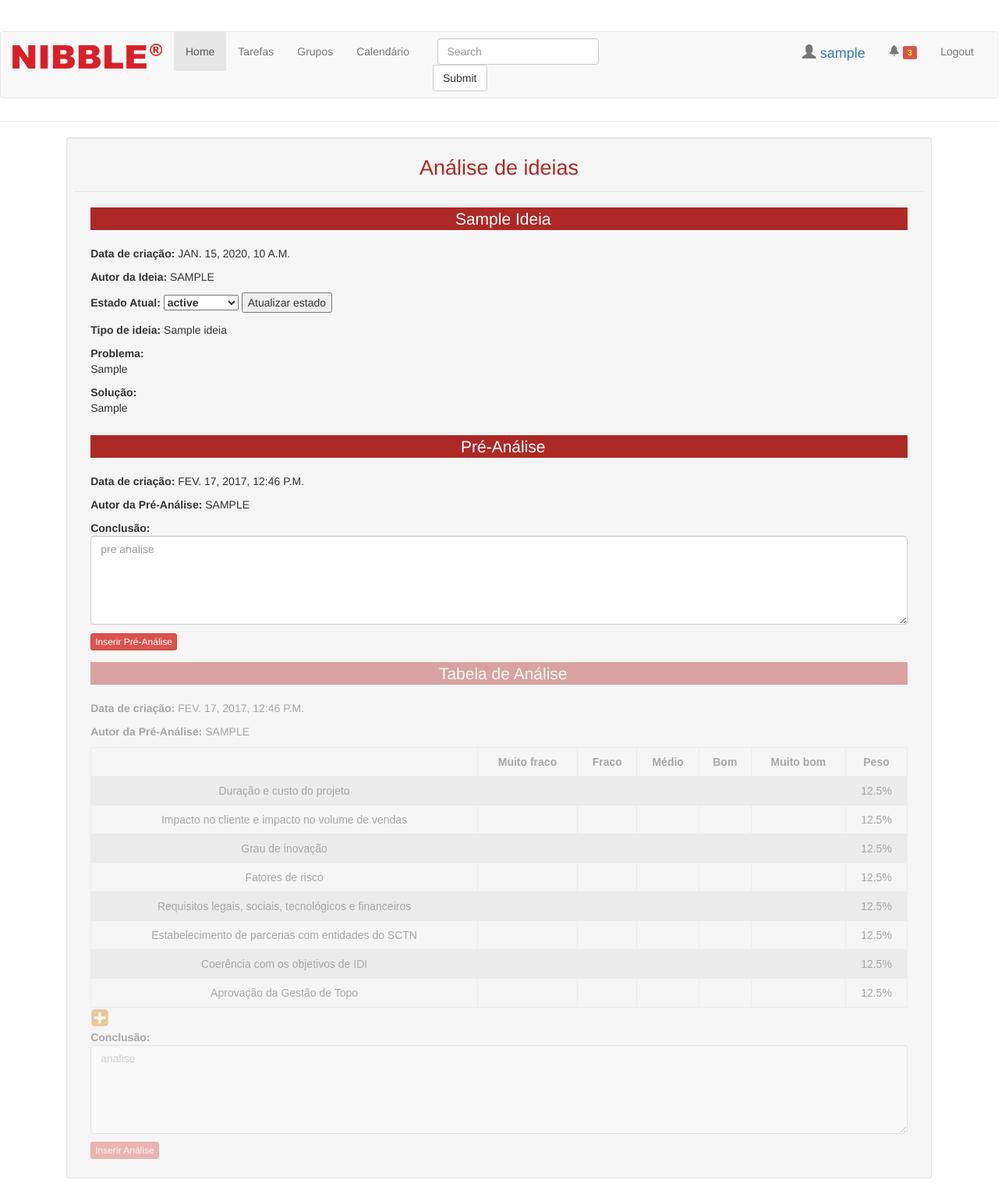
After one commit to siualpinto/SGIDI, a Django app: page /sgidi/ideias/avaliacao/1 in a window 1280 px wide. The commit adds this page. Shown: the whole page at 78% size. Run offline with Django 3.2, Linux system fonts and the light colour scheme; a user stored in the database is signed in; tables that the repository leaves empty hold one stand-in row (values such as "Sample post"); some libraries are stand-ins or nearby versions.

Commit message:
Ideias template v1.6  avaliação de ideias - falta pedido ajax para o estado e backend da avaliação de ideias ✔

```diff
--- a/sgidi/static/css/ideias.css
+++ b/sgidi/static/css/ideias.css
@@ -2,6 +2,10 @@
     color: #36A0FF;
     font-size: 27px;
     padding: 10px;
+}
+
+#avaliacao {
+    color: #ac2925;
 }
 
 .bigicon {
@@ -22,11 +26,62 @@ textarea {
 }
 
 
+input[type=radio]:not(old):checked {
+    display          : block;
 
-input[type=radio]:not(old):checked {
-  display          : block;
+    border           : 0.0625em solid rgb(115,153,77);
+    border-radius    : 0.125em;
+    background       : rgb(153,204,102);
+}
 
-  border           : 0.0625em solid rgb(115,153,77);
-  border-radius    : 0.125em;
-  background       : rgb(153,204,102);
+.lead{
+    text-align: center;
+    padding-left: 1%;
+    color: white;
+    background-color: #ac2925;
 }
+
+.form-group{
+    padding-left: 2%;
+    padding-right: 2%;
+}
+
+p {
+    word-wrap: break-word;
+}
+table {
+    font-family: arial, sans-serif;
+    border-collapse: collapse;
+    width: 100%;
+}
+
+td, th {
+    border: 1px solid #dddddd;
+    padding: 8px;
+    text-align: center;
+}
+
+tr:nth-child(even) {
+    background-color: #dddddd;
+}
+
+.add_line {
+    padding: 0;
+    margin-top: 0;
+}
+
+.mediumicon {
+    font-size: 25px;
+    color: #d58512;
+}
+
+.smallicon {
+    font-size: 17px;
+    color: #d58512;
+}
+
+
+.disabledbutton {
+    pointer-events: none;
+    opacity: 0.4;
+}
--- a/sgidi/static/js/ideias.js
+++ b/sgidi/static/js/ideias.js
@@ -12,3 +12,18 @@ $('input[type="radio"]').change(function () {
         $('#radio_outra_text').prop('required',false);
     }
 });
+
+$(".add_line").click(function () {
+    $('#tabela_avaliacao').find('> tbody:last-child').append('<tr><td><div contenteditable>Nova linha</div></td><td></td><td></td><td></td> <td></td><td></td><td></td></tr>');
+});
+
+$("#tabela_avaliacao").on("click", "td:not(:first-child, :last-child)", function() {
+    if($(this).siblings().children().is("i"))
+    {
+        $(this).siblings().children().remove("i");
+        $(this).html("<i class='fa fa-times smallicon'></i>");
+    }else
+    {
+        $(this).html("<i class='fa fa-times smallicon'></i>");
+    }
+});
--- a/sgidi/urls.py
+++ b/sgidi/urls.py
@@ -1,6 +1,6 @@
 from django.conf.urls import url
-
-from sgidi.views import IdeiasView
+from django.contrib.staticfiles.urls import staticfiles_urlpatterns
+from sgidi.views import IdeiasView , IdeiasAvaliacaoView
 from . import views
 
 
@@ -8,4 +8,6 @@ urlpatterns = [
     url(r'^$', views.index_view, name='index'),
     url(r'^ideias/$', IdeiasView.as_view(), name='ideias'),
     url(r'^ideias/postIdeia/$', IdeiasView.as_view(), name='ideias'),
+    url(r'^ideias/avaliacao/(?P<ideia_id>[0-9]+)$', IdeiasAvaliacaoView.as_view(), name='ideias_avaliacao'),
 ]
+urlpatterns += staticfiles_urlpatterns() #TODO REMOVER NO FIM DO PROJETO e correr "python manage.py collectstatic"
--- a/sgidi/views.py
+++ b/sgidi/views.py
@@ -1,5 +1,5 @@
 #from __future__ import unicode_literals #TODO VERIFICAR PARA QUE SERVE ISTO http://python-future.org/unicode_literals.html
-
+from django.contrib.auth.models import User
 from django.db.transaction import commit
 from django.http import HttpResponseRedirect
 from django.shortcuts import render, render_to_response
@@ -7,6 +7,7 @@ from django.views import View
 from django.views.decorators.csrf import csrf_protect
 
 from sgidi.forms import IdeiasForm
+from sgidi.models import Ideias
 
 # Create your views here.
 
@@ -57,10 +58,32 @@ class IdeiasView(View):
             return render(request, 'registration/login.html')
 
     @staticmethod
-    def tipos_ideia(__x,form):
+    def tipos_ideia(__x,tipo):
         return{
             0: "Novo produto",
             1: "Novo processo",
             2: "Melhoria de produto existente",
             3: "Melhoria de processo existente",
         }.get(__x,"erro")
+
+
+
+class IdeiasAvaliacaoView(View):
+    template_name = "ideias_avaliacao.html"
+    estados_ideia = {0: "Em análise", 1: "Projeto", 2: "Arquivada", 3: "Reprovada"}
+
+    def get(self, request,ideia_id):
+        if request.user.is_authenticated:
+            ideia = Ideias.objects.get(id=ideia_id)
+            autor = User.objects.get(id=ideia.autor_id)
+            estados = []
+            estados_nome = []
+            estados_nome.append(ideia.estado_nome)
+            estados.append(ideia.estado)
+            for key, value in self.estados_ideia.items():
+                if key != ideia.estado:
+                    estados_nome.append(value)
+                    estados.append(key)
+            return render(request, self.template_name,{'ideia':ideia,'autor':autor,'estados_nome':estados_nome,'estados':estados})
+        else:
+            return render(request, 'registration/login.html')
--- /dev/null
+++ b/templates/ideias_avaliacao.html
@@ -0,0 +1,192 @@
+{% extends 'pattern/base.html' %}
+{% load static %}
+{% block includes_top %}<link rel="stylesheet" href="{% static "css/ideias.css" %}" >{% endblock %}
+{% block title %}Ideias{% endblock %}
+
+
+{% block content %}
+    <div class="container">
+        <div clas="row">
+            <div class="col-md-12">
+                <div class="well well-sm">
+                    <form class="form-horizontal" action="" method="post">
+                        {% csrf_token %}
+                        {% if form.errors %}
+                            {% for field in form %}
+                                {% for error in field.errors %}
+                                    <div class="alert alert-danger">
+                                        <strong>{{ error|escape }}</strong>
+                                    </div>
+                                {% endfor %}
+                            {% endfor %}
+                            {% for error in form.non_field_errors %}
+                                <div class="alert alert-danger">
+                                    <strong>{{ error|escape }}</strong>
+                                </div>
+                            {% endfor %}
+                        {% endif %}
+                        <fieldset>
+                            <legend class="text-center header" id="avaliacao">Análise de ideias</legend>
+                            <div class="col-md-12">
+                                <div class="form-group">
+                                    <p class="lead text-left text-capitalize">{{ ideia.nome }}</p>
+                                    <p><strong>Data de criação: </strong><span class="text-uppercase">{{ ideia.data }}</span></p>
+                                    <p><strong>Autor da Ideia: </strong><span class="text-uppercase">{{ autor.username }}</span></p>
+                                    <p><strong>Estado Atual: </strong>
+                                        <label class="selector" for="options">
+                                            <select id="options">
+                                                <option value="{{ estados.0 }}">{{ estados_nome.0 }}</option>
+                                                <option value="{{ estados.1 }}">{{ estados_nome.1 }}</option>
+                                                <option value="{{ estados.2 }}">{{ estados_nome.2 }}</option>
+                                                <option value="{{ estados.3 }}">{{ estados_nome.3 }}</option>
+                                            </select>
+                                        </label>
+                                        <button>Atualizar estado</button>
+                                    </p>
+                                    <p><strong>Tipo de ideia: </strong><span class="text-justify">{{ ideia.tipo_nome }}</span></p>
+                                    <p><strong>Problema: </strong><br><span class="text-justify">{{ ideia.problema }}</span></p>
+                                    <p><strong>Solução: </strong><br><span class="text-justify">{{ ideia.solucao }}</span></p>
+
+                                </div>
+                            </div>
+                            <div class="col-md-12">
+                                <div class="form-group">
+                                    <p class="lead text-left">Pré-Análise</p>
+                                    <p><strong>Data de criação: </strong><span class="text-uppercase">{% now "DATETIME_FORMAT" %}</span></p>
+                                    <p><strong>Autor da Pré-Análise: </strong><span class="text-uppercase">{{ user.username }}</span></p>
+                                    <p><strong>Conclusão: </strong>
+                                        <textarea class="form-control" rows="5" maxlength="1600" name="pre_analise" id="pre_analise" placeholder="pre analise" required></textarea>
+                                    </p>
+                                    <div class="btn-group btn-group-xs">
+                                        <button type="submit" class="btn btn-danger">Inserir Pré-Análise</button>
+                                    </div>
+                                </div>
+                            </div>
+                        </fieldset>
+                    </form>
+                    <form class="form-horizontal" action="" method="post">
+                        {% csrf_token %}
+                        {% if form.errors %}
+                            {% for field in form %}
+                                {% for error in field.errors %}
+                                    <div class="alert alert-danger">
+                                        <strong>{{ error|escape }}</strong>
+                                    </div>
+                                {% endfor %}
+                            {% endfor %}
+                            {% for error in form.non_field_errors %}
+                                <div class="alert alert-danger">
+                                    <strong>{{ error|escape }}</strong>
+                                </div>
+                            {% endfor %}
+                        {% endif %}
+                        <fieldset>
+                            <div class="col-md-12 disabledbutton">
+                                <div class="form-group">
+                                    <p class="lead text-left">Tabela de Análise</p>
+                                    <p><strong>Data de criação: </strong><span class="text-uppercase">{% now "DATETIME_FORMAT" %}</span></p>
+                                    <p><strong>Autor da Pré-Análise: </strong><span class="text-uppercase">{{ user.username }}</span></p>
+                                    <table id="tabela_avaliacao">
+                                        <tr>
+                                            <th></th>
+                                            <th>Muito fraco</th>
+                                            <th>Fraco</th>
+                                            <th>Médio</th>
+                                            <th>Bom</th>
+                                            <th>Muito bom</th>
+                                            <th>Peso</th>
+                                        </tr>
+
+                                        <tr>
+                                            <td>Duração e custo do projeto</td>
+                                            <td></td>
+                                            <td></td>
+                                            <td></td>
+                                            <td></td>
+                                            <td></td>
+                                            <td>12.5%</td>
+                                        </tr>
+                                        <tr>
+                                            <td>Impacto no cliente e impacto no volume de vendas</td>
+                                            <td></td>
+                                            <td></td>
+                                            <td></td>
+                                            <td></td>
+                                            <td></td>
+                                            <td>12.5%</td>
+                                        </tr>
+                                        <tr>
+                                            <td>Grau de inovação</td>
+                                            <td></td>
+                                            <td></td>
+                                            <td></td>
+                                            <td></td>
+                                            <td></td>
+                                            <td>12.5%</td>
+                                        </tr>
+                                        <tr>
+                                            <td>Fatores de risco</td>
+                                            <td></td>
+                                            <td></td>
+                                            <td></td>
+                                            <td></td>
+                                            <td></td>
+                                            <td>12.5%</td>
+                                        </tr>
+                                        <tr>
+                                            <td>Requisitos legais, sociais, tecnológicos e financeiros</td>
+                                            <td></td>
+                                            <td></td>
+                                            <td></td>
+                                            <td></td>
+                                            <td></td>
+                                            <td>12.5%</td>
+                                        </tr>
+                                        <tr>
+                                            <td>Estabelecimento de parcerias com entidades do SCTN</td>
+                                            <td></td>
+                                            <td></td>
+                                            <td></td>
+                                            <td></td>
+                                            <td></td>
+                                            <td>12.5%</td>
+                                        </tr>
+                                        <tr>
+                                            <td>Coerência com os objetivos de IDI</td>
+                                            <td></td>
+                                            <td></td>
+                                            <td></td>
+                                            <td></td>
+                                            <td></td>
+                                            <td>12.5%</td>
+                                        </tr>
+                                        <tr>
+                                            <td>Aprovação da Gestão de Topo</td>
+                                            <td></td>
+                                            <td></td>
+                                            <td></td>
+                                            <td></td>
+                                            <td></td>
+                                            <td>12.5%</td>
+                                        </tr>
+                                    </table>
+                                    <a class="btn add_line"><i class="fa fa-plus-square mediumicon"></i></a>
+                                    <div >
+                                        <p><strong>Conclusão: </strong>
+                                            <textarea class="form-control" rows="5" maxlength="1600" name="pre_analise" id="pre_analise" placeholder="analise" required></textarea>
+                                        </p>
+                                    </div>
+                                    <div class="btn-group btn-group-xs">
+                                        <button type="submit" class="btn btn-danger">Inserir Análise</button>
+                                    </div>
+                                </div>
+                            </div>
+                        </fieldset>
+                    </form>
+                </div>
+            </div>
+        </div>
+    </div>
+{% endblock %}
+
+{% block include_footer %}<script src="{% static "js/ideias.js" %}"></script> {% endblock %}
```
Also changed, not shown: sgidi/models.py (+7 -0 lines), templates/ideias.html (+4 -5 lines).
